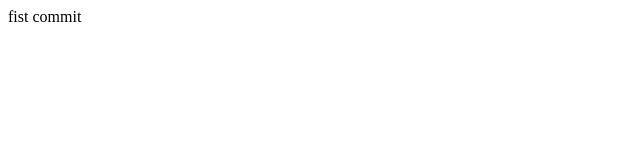
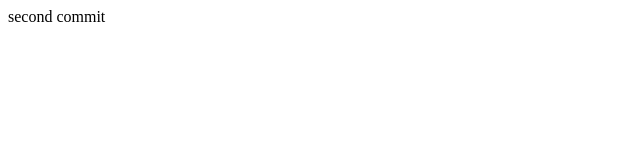
Before and after one commit to zakidze/githubtest, a plain HTML site: page index.html in a window 1280 px wide. Shown: the full height of the page, 0-640 px from the left. Drawn offline with Linux system fonts and the light colour scheme.

Commit message:
2 commit

```diff
--- a/index.html
+++ b/index.html
@@ -7,6 +7,6 @@
     <title>Document</title>
   </head>
   <body>
-    fist commit
+    second commit
   </body>
 </html>
```
